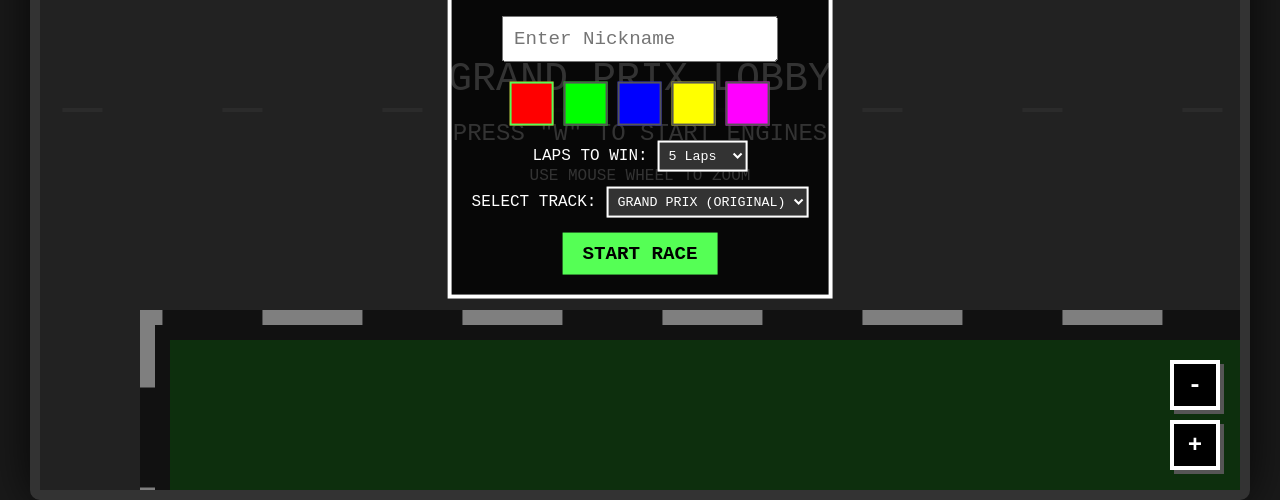
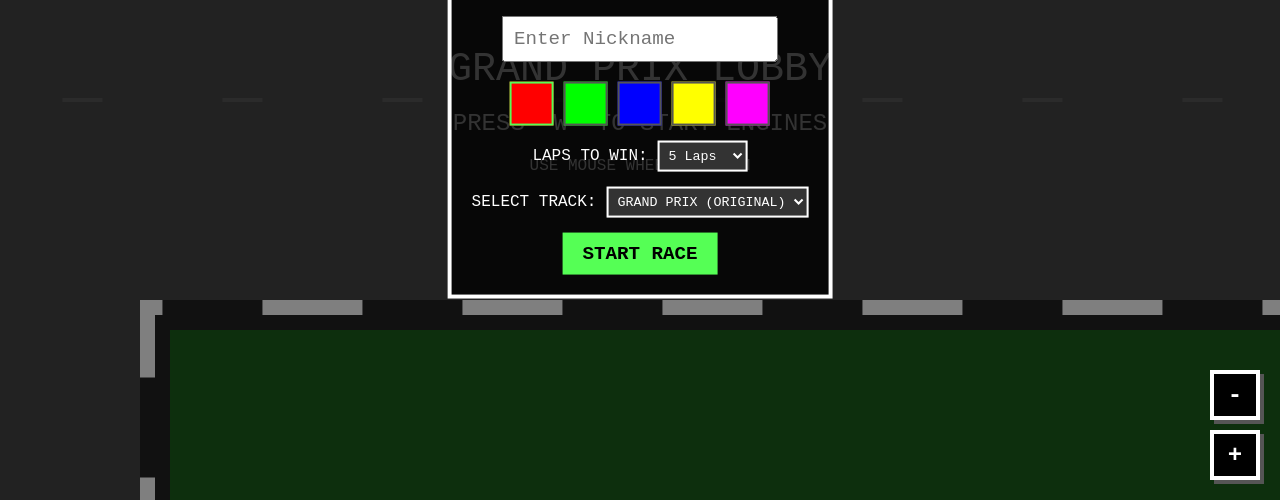
Before and after one commit to btcdeveloper/pixelracing, a website: page client/index.html in a window 1280 px wide. Shown: the part 300-800 px from the top of the page. Drawn offline with nearby package versions, Linux system fonts and the light colour scheme; no server answers.

Commit message:
Implement adaptive fullscreen mode

```diff
--- a/client/game.js
+++ b/client/game.js
@@ -1,5 +1,13 @@
 const canvas = document.getElementById('gameCanvas');
 const ctx = canvas.getContext('2d');
+
+function resizeCanvas() {
+    canvas.width = window.innerWidth;
+    canvas.height = window.innerHeight;
+}
+window.addEventListener('resize', resizeCanvas);
+resizeCanvas();
+
 const ui = document.getElementById('ui');
 const nicknameInput = document.getElementById('nickname');
 const startBtn = document.getElementById('startBtn');
--- a/client/index.html
+++ b/client/index.html
@@ -20,17 +20,14 @@
         }
         #game-container {
             position: relative;
-            box-shadow: 0 0 50px rgba(0,0,0,0.8);
-            border: 10px solid #333;
-            border-radius: 10px;
+            width: 100vw;
+            height: 100vh;
+            background: #1a5e1a;
             overflow: hidden;
-            width: 1200px;
-            height: 800px;
         }
         canvas {
             display: block;
             image-rendering: pixelated;
-            background: #1a5e1a;
         }
         #audio-controls {
             position: absolute;
```
